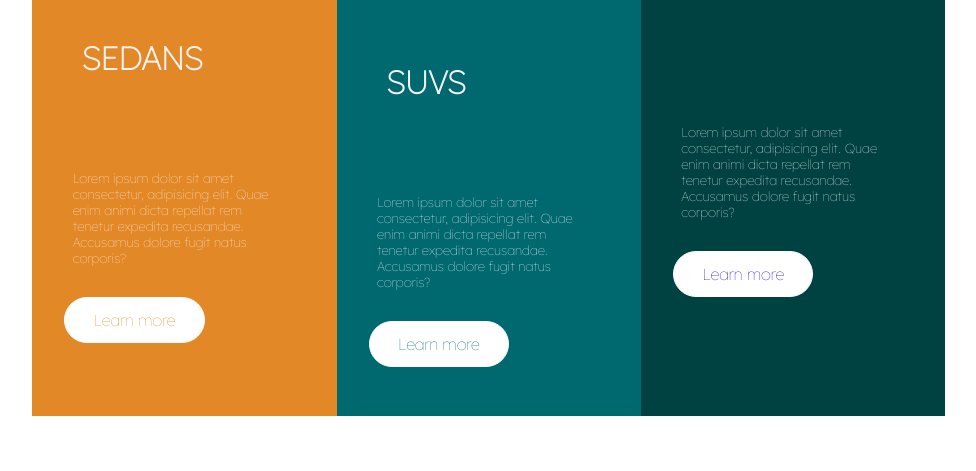
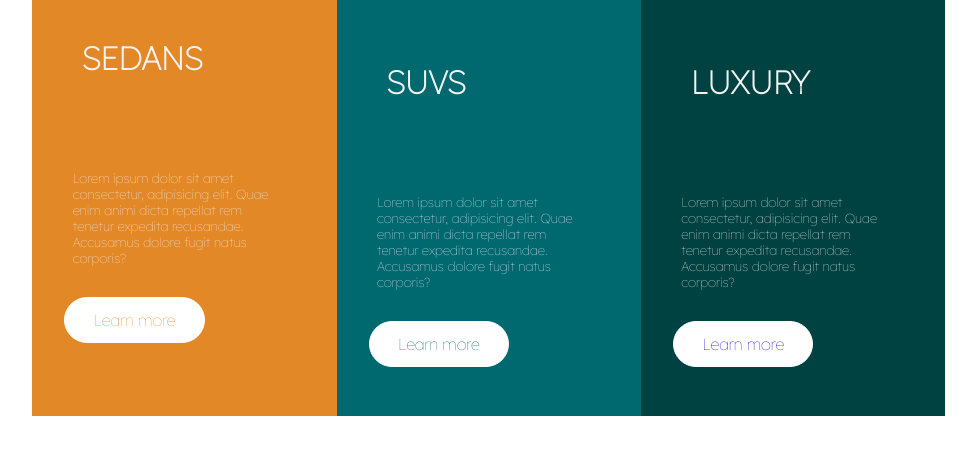
Before and after one commit to nika505/web-project, a plain HTML site: page index.html in a window 1280 px wide. Shown: the part 250-721 px from the top of the page, without its empty margins (236-1212 px from the left). Drawn offline with Linux system fonts and the light colour scheme.

Commit message:
Update index.html

```diff
--- a/index.html
+++ b/index.html
@@ -29,7 +29,7 @@
      </div>
     </div>
     <div class="luxury">
-      <img src = "icon-luxury.svg" alt = "luxury>
+      <img src = "icon-luxury.svg" alt = "luxury">
       <h1>LUXURY</h1>
       <p>Lorem ipsum dolor sit amet consectetur, adipisicing elit. Quae enim animi dicta repellat rem tenetur expedita recusandae. Accusamus dolore fugit natus corporis?</p>
 
```
